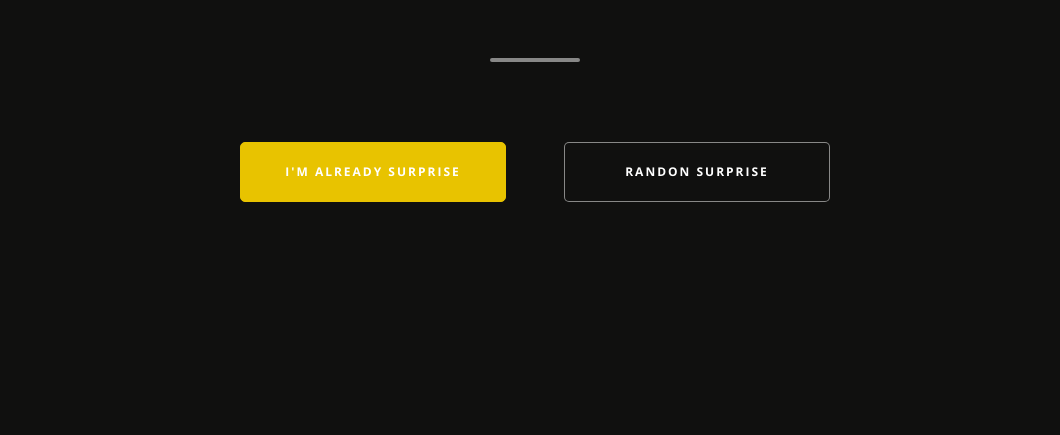
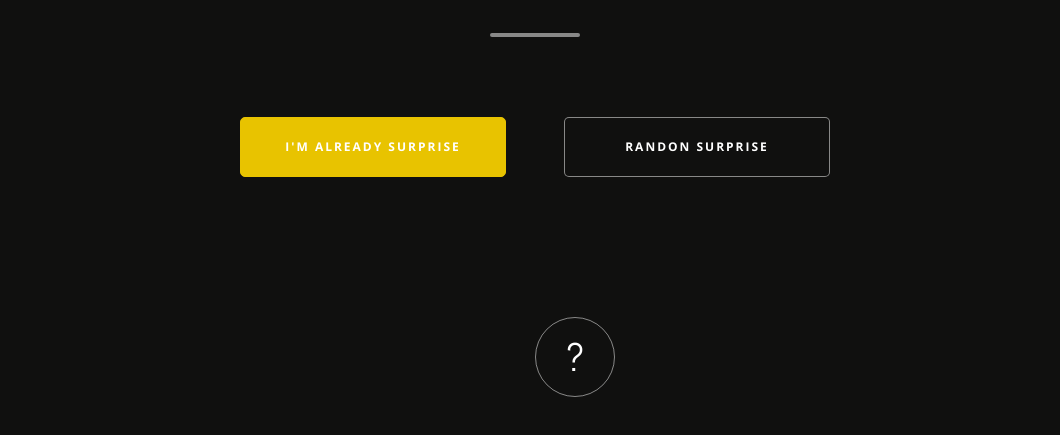
Before and after one commit to GrandeJovemDev/henrique.nascimento, a plain HTML site: page index.html in a window 1280 px wide. Shown: the part 353-788 px from the top of the page, without its empty margins (105-1165 px from the left). Drawn offline with nearby package versions, Linux system fonts and the light colour scheme.

Commit message:
add project button

```diff
--- a/index.html
+++ b/index.html
@@ -29,6 +29,11 @@
       </button>
       <button>randon surprise</button>
     </div>
-    <footer></footer>
+    <div class="space"></div>
+    <footer>
+      <a href="https://github.com/GrandeJovemDev/githubExplorer" class="circle">
+        ?
+      </a>
+    </footer>
   </body>
 </html>
--- a/style.css
+++ b/style.css
@@ -49,7 +49,7 @@ button {
   color: #fff;
   background: #10100f;
   border: 1px solid rgba(255, 255, 255, 0.5);
-  font-family: "Open Sans";
+  font-family: Open Sans;
   font-style: normal;
   font-weight: bold;
   font-size: 12px;
@@ -74,6 +74,24 @@ div.yellow {
   border-radius: 50px;
 }
 
-footer {
-  height: 150px;
+div.space {
+  margin: 100px;
 }
+
+footer a {
+  position: absolute;
+  bottom: 50px;
+  height: 80px;
+  width: 80px;
+  border: 1px solid rgba(255, 255, 255, 0.5);
+  display: flex;
+  align-items: center;
+  justify-content: center;
+  border-radius: 50%;
+  text-decoration: none;
+  color: #fff;
+  font-size: 40px;
+  font-weight: 300;
+  font-family: "Abel";
+  cursor: pointer;
+}
```
